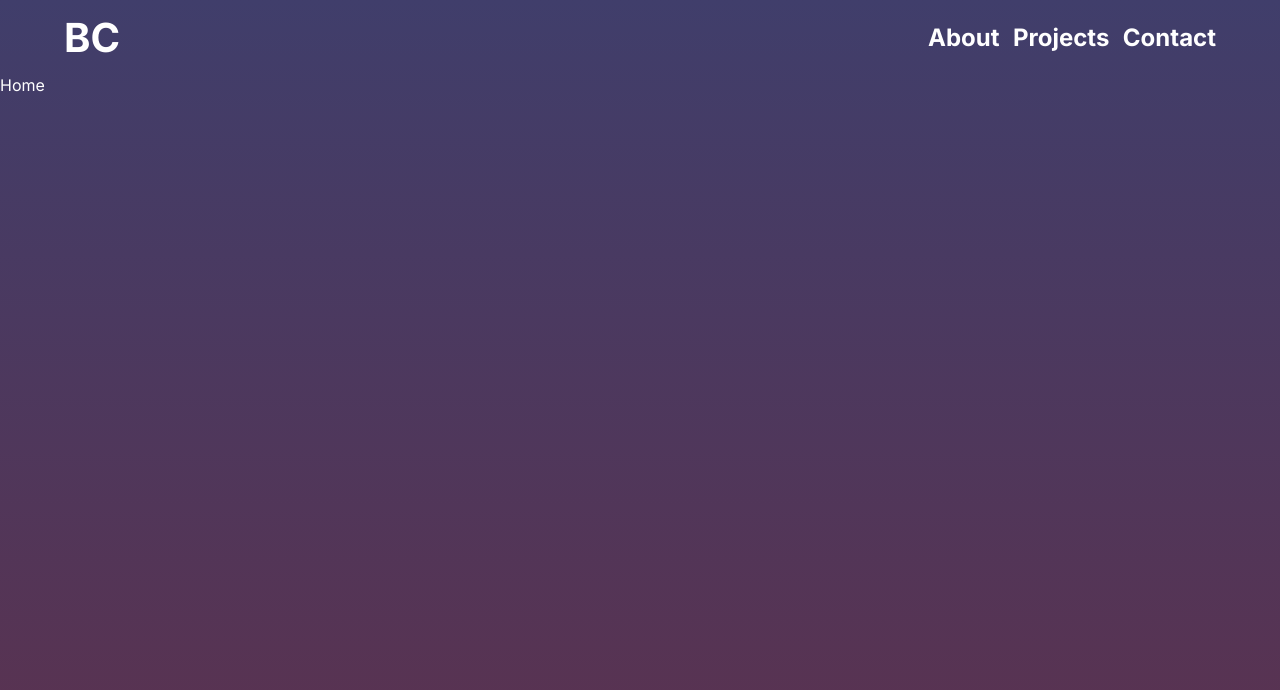
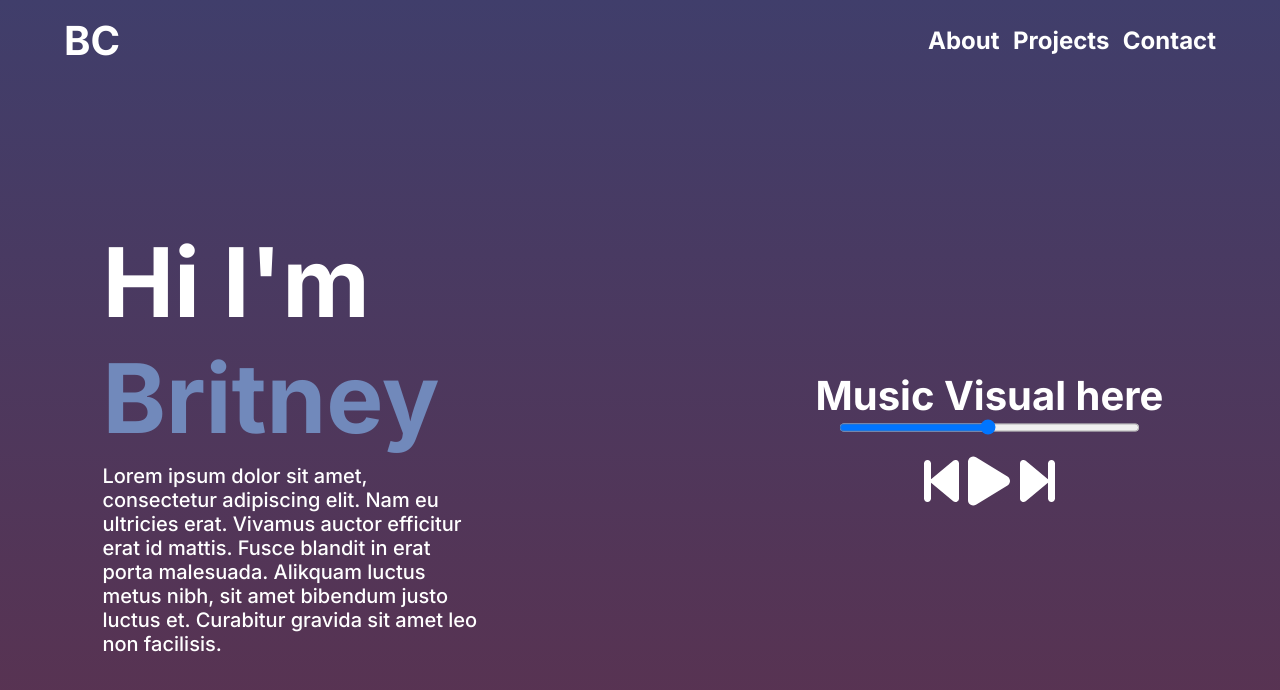
Before and after one commit to Bcean/Revamped-Personal-Website, a React (Vite) app in the folder Personal-Website/: page / in a window 1280 px wide. Shown: the top 690 px of the page. Built offline with nearby package versions, Linux system fonts and the light colour scheme.

Commit message:
Created partial skeleton for main page
Missing music visualizer and general shadows and animations plus slider interactivity

```diff
--- a/Personal-Website/package.json
+++ b/Personal-Website/package.json
@@ -10,6 +10,11 @@
     "preview": "vite preview"
   },
   "dependencies": {
+    "@fortawesome/fontawesome-svg-core": "^6.7.2",
+    "@fortawesome/free-brands-svg-icons": "^6.7.2",
+    "@fortawesome/free-regular-svg-icons": "^6.7.2",
+    "@fortawesome/free-solid-svg-icons": "^6.7.2",
+    "@fortawesome/react-fontawesome": "^0.2.2",
     "react": "^18.3.1",
     "react-dom": "^18.3.1",
     "react-router-dom": "^7.1.1"
--- a/Personal-Website/src/Pages/Home.jsx
+++ b/Personal-Website/src/Pages/Home.jsx
@@ -1,5 +1,15 @@
 import React from "react";
+import "../styles/Home.css";
+import { HomeContent } from "../components/HomeContent";
+import { HomeMusic } from "../components/HomeMusic";
 
 export const Home = () => {
-  return <div>Home</div>;
+  return (
+    <>
+      <main>
+        <HomeContent />
+        <HomeMusic />
+      </main>
+    </>
+  );
 };
--- /dev/null
+++ b/Personal-Website/src/components/HomeContent.jsx
@@ -0,0 +1,19 @@
+import React from "react";
+import "../styles/Home.css";
+
+export const HomeContent = () => {
+  return (
+    <div className="homeContentContainer">
+      <h1 className="contentHead">
+        Hi I'm <br />
+        <mark>Britney</mark>
+      </h1>
+      <h5>
+        Lorem ipsum dolor sit amet, consectetur adipiscing elit. Nam eu
+        ultricies erat. Vivamus auctor efficitur erat id mattis. Fusce blandit
+        in erat porta malesuada. Alikquam luctus metus nibh, sit amet bibendum
+        justo luctus et. Curabitur gravida sit amet leo non facilisis.{" "}
+      </h5>
+    </div>
+  );
+};
--- /dev/null
+++ b/Personal-Website/src/components/HomeMusic.jsx
@@ -0,0 +1,12 @@
+import React from "react";
+import "../styles/Home.css";
+import { MusicPlayer } from "./MusicPlayer";
+
+export const HomeMusic = () => {
+  return (
+    <div className="homeMusicContainer">
+      <h1>Music Visual here</h1>
+      <MusicPlayer />
+    </div>
+  );
+};
--- /dev/null
+++ b/Personal-Website/src/components/MusicPlayer.jsx
@@ -0,0 +1,35 @@
+import React from "react";
+import "../styles/MusicPlayer.css";
+import { FontAwesomeIcon } from "@fortawesome/react-fontawesome";
+import { faPlay } from "@fortawesome/free-solid-svg-icons";
+import { faForwardStep } from "@fortawesome/free-solid-svg-icons";
+import { faBackwardStep } from "@fortawesome/free-solid-svg-icons";
+import { faPause } from "@fortawesome/free-solid-svg-icons";
+
+export const MusicPlayer = () => {
+  //slider state with onchange
+  //change buttons
+  //<FontAwesomeIcon icon={faPause} style={{color: "#ffffff",}} />
+  return (
+    <div className="musicPlayerContainer">
+      <input type="range" min="1" max="100" value="50" />
+      <div className="controlBtns">
+        <FontAwesomeIcon
+          className="controlIcons"
+          icon={faBackwardStep}
+          style={{ color: "#ffffff" }}
+        />
+        <FontAwesomeIcon
+          className="controlIcons"
+          icon={faPlay}
+          style={{ color: "#ffffff" }}
+        />
+        <FontAwesomeIcon
+          className="controlIcons"
+          icon={faForwardStep}
+          style={{ color: "#ffffff" }}
+        />
+      </div>
+    </div>
+  );
+};
--- /dev/null
+++ b/Personal-Website/src/styles/Home.css
@@ -0,0 +1,32 @@
+main {
+  height: 90vh;
+  display: flex;
+  justify-content: space-between;
+  align-items: center;
+  padding: 0% 8% 0% 8%;
+}
+.homeContentContainer {
+  width: 35%;
+}
+.homeMusicContainer {
+  width: 35%;
+  height: fit-content;
+  display: flex;
+  flex-direction: column;
+  align-items: center;
+}
+.contentHead {
+  font-size: 6rem;
+  font-weight: bold;
+  margin-bottom: 2%;
+}
+
+h5 {
+  font-size: 1.25rem;
+  font-weight: 500;
+}
+
+mark {
+  background: none;
+  color: #7189bb;
+}
--- /dev/null
+++ b/Personal-Website/src/styles/MusicPlayer.css
@@ -0,0 +1,25 @@
+.controlBtns {
+  display: flex;
+  justify-content: space-evenly;
+  width: 40%;
+  align-items: center;
+}
+
+input {
+  width: 80%;
+  margin-bottom: 5%;
+  height: 15px;
+}
+
+input:focus {
+  outline: none;
+}
+.musicPlayerContainer {
+  display: flex;
+  flex-direction: column;
+  align-items: center;
+  width: 100%;
+}
+.controlIcons {
+  font-size: 3.5rem;
+}
--- a/Personal-Website/src/styles/NavBar.css
+++ b/Personal-Website/src/styles/NavBar.css
@@ -3,7 +3,7 @@ nav {
   display: flex;
   justify-content: space-between;
   padding: 1% 5% 1% 5%;
-
+  height: 10vh;
   align-items: center;
 }
 
```
Also changed, not shown: 1 other file (tests, documents, lock files or other folders).
